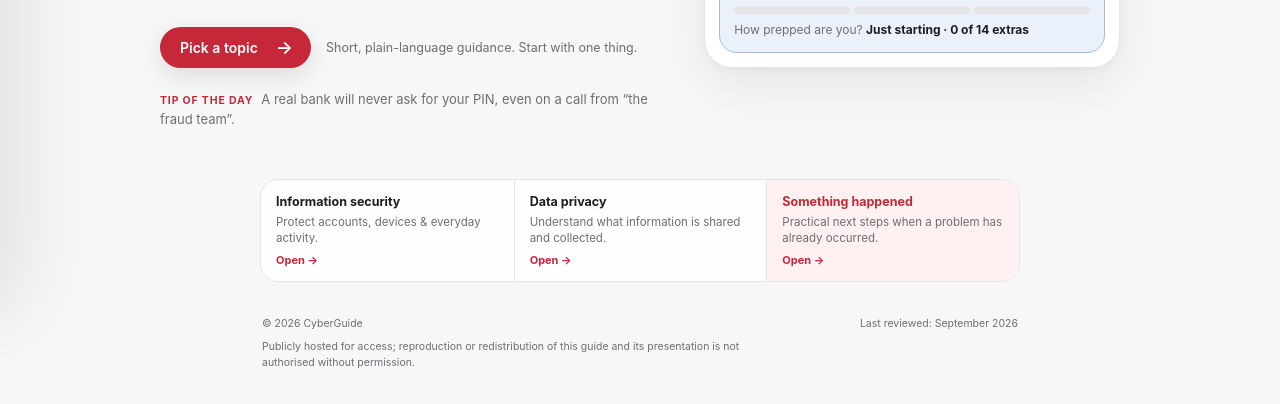
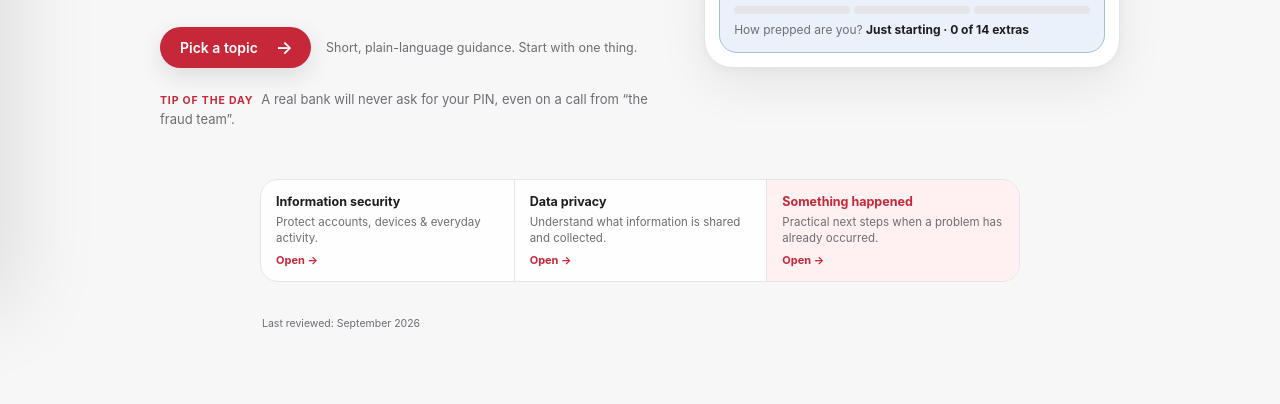
Before and after one commit to Anirudh890/CyberGuardian, a plain HTML site: page index.html in a window 1280 px wide. Shown: the part 492-896 px from the top of the page. After the commit the page ends 875 px from the top, so only its background shows below. Drawn offline with Linux system fonts and the light colour scheme.

Commit message:
Update index.html

```diff
--- a/index.html
+++ b/index.html
@@ -103,9 +103,7 @@
         </nav>
 
         <footer class="welcome-footer">
-          <span>© 2026 CyberGuide</span>
           <span>Last reviewed: September 2026</span>
-          <span class="footer-rights">Publicly hosted for access; reproduction or redistribution of this guide and its presentation is not authorised without permission.</span>
         </footer>
       </section>
 
```
